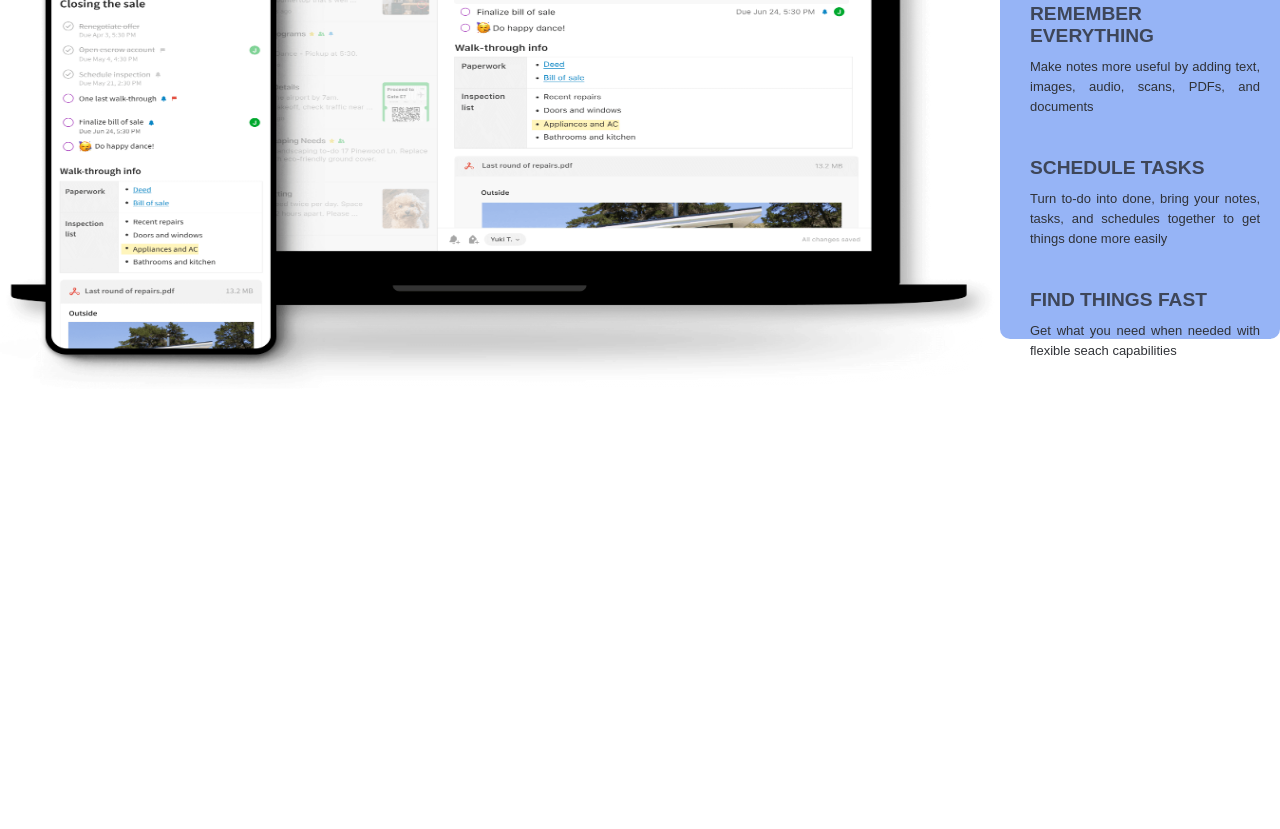
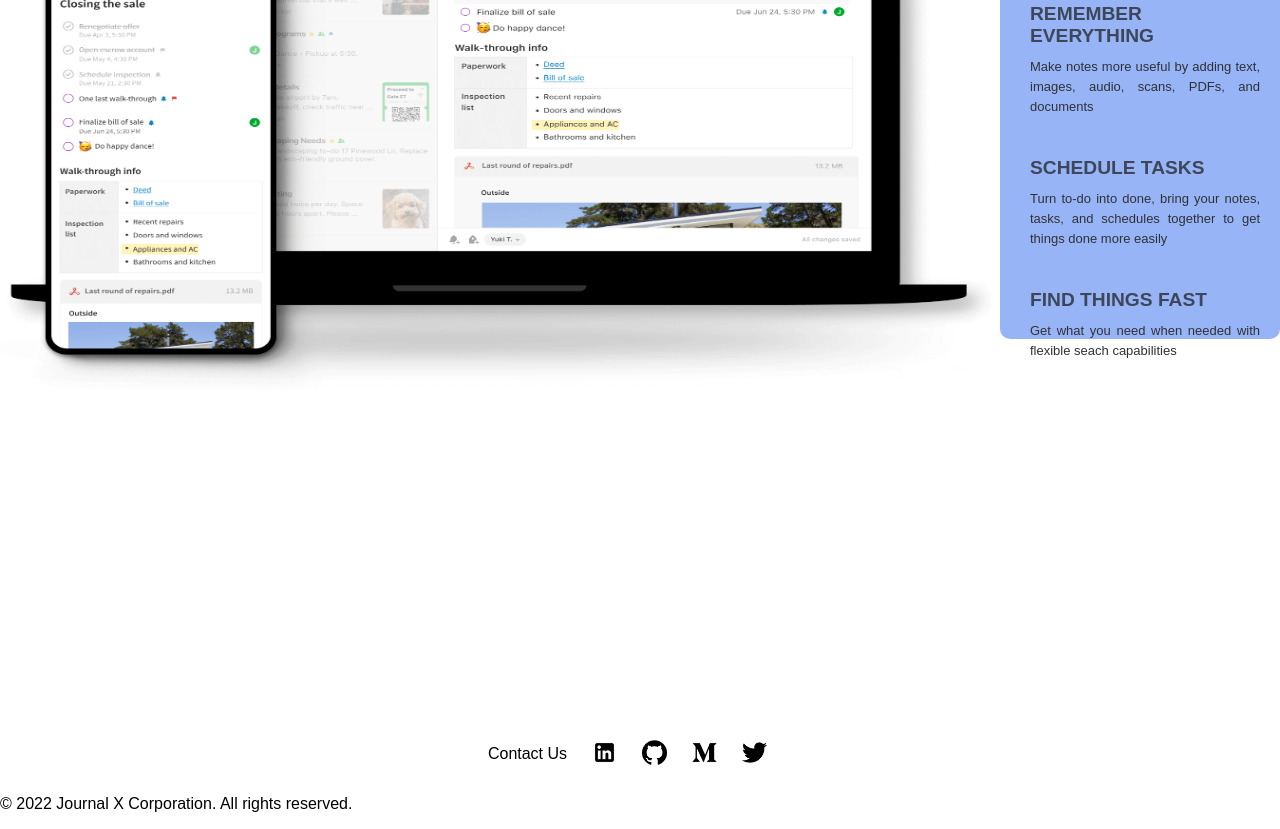
Before and after one commit to RealRichi3/Journal, a plain HTML site: page index.html in a window 1280 px wide. Shown: the part 608-1437 px from the top of the page. Before the commit the page ends 1257 px from the top, so only its background shows below. Drawn offline with Linux system fonts and the light colour scheme.

Commit message:
Added footer design and ed footer icon files

```diff
--- a/index.html
+++ b/index.html
@@ -68,6 +68,20 @@
                 </div>
             </div>
 
+            <div class="footer">
+                <div class="contact">
+                    <div>
+                        <p> Contact Us </p>
+                        <a href=" "><img class="footerIcon" src="./img/icon/linkedin.png "></a>
+                        <a href=" "><img class="footerIcon" src="./img/icon/github.png "></a>
+                        <a href=" "><img class="footerIcon" src="./img/icon/medium.png "></a>
+                        <a href=" "><img class="footerIcon" src="./img/icon/twitter.png "></a>
+                    </div>
+                </div>
+                <div>
+                    <p> © 2022 Journal X Corporation. All rights reserved.</p>
+                </div>
+            </div>
         </div>
     </body>
 </html>
--- a/style.css
+++ b/style.css
@@ -121,6 +121,7 @@ a {
 .subMotto{
   width: 760px;
 }
+
 .signUp {
   font-weight: bolder;
   color: white;
@@ -130,6 +131,7 @@ a {
   margin-bottom: 5px;
 }
 
+/* PC image area + right side pane  */
 .bodyMid {
   display: flex;
   flex-direction: row;
@@ -184,3 +186,26 @@ a {
   margin: 0;
   line-height: 20px;
 }
+
+.footer {
+  display: flex;
+  flex-direction: column;
+}
+
+.contact {
+  margin: 0 auto;
+}
+.contact  > div {
+  display: flex;
+  flex-direction: row;
+  align-items: center;
+}
+
+.contact > div > * {
+  margin-right: 25px;
+}
+
+.footerIcon {
+  height: 25px;
+  width: 25px;
+}
```
Also changed, not shown: img/icon/github.png (added), img/icon/linkedin.png (added), img/icon/medium.png (added), img/icon/twitter.png (added).
